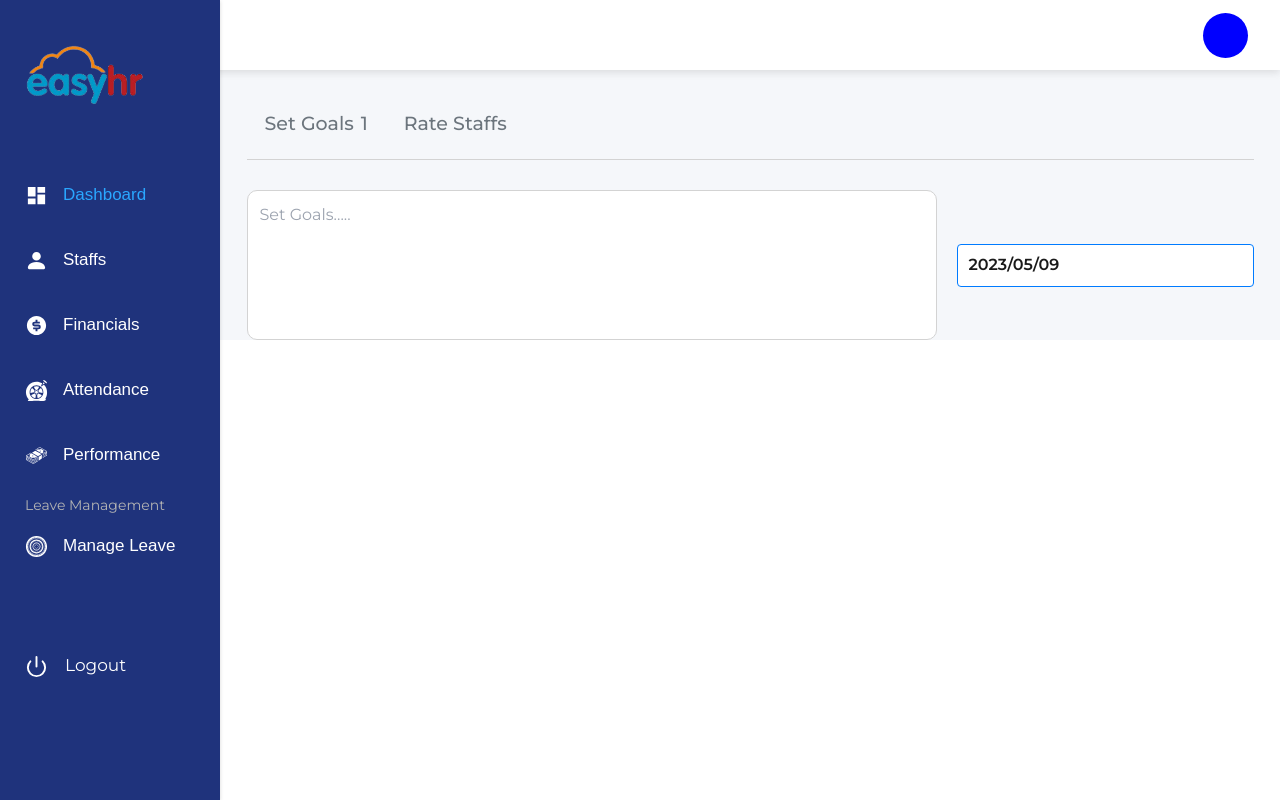
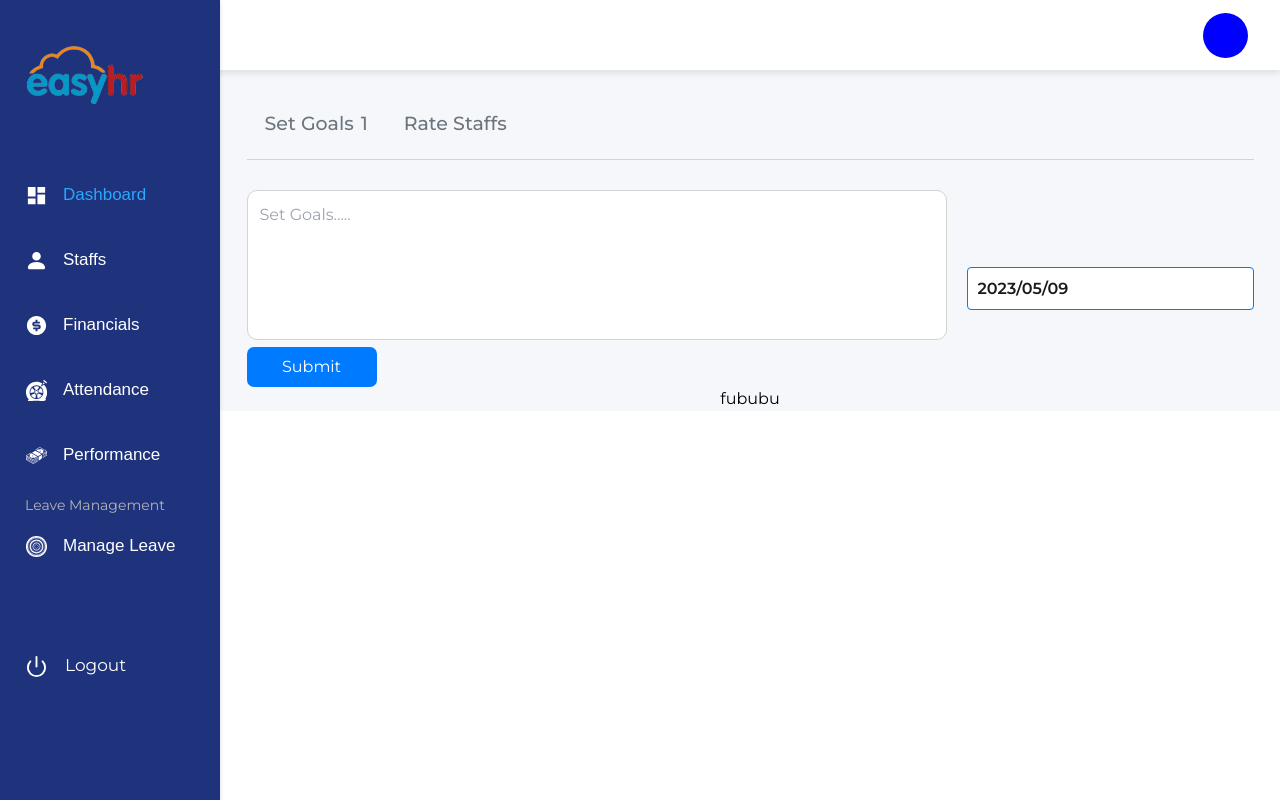
Before and after one commit to OgbuEsther/Easy_HR_FE2, a React (Create React App) app: page /dashboard/performance in a window 1280 px wide. Built offline with nearby package versions, Linux system fonts and the light colour scheme.

Commit message:
button added

```diff
--- a/src/pages/Performance/Performance.tsx
+++ b/src/pages/Performance/Performance.tsx
@@ -46,13 +46,18 @@ const Transaction = () => {
           </Top>
 
           <Textplace>
-            <Textarea placeholder="Set Goals.....">
-
-            </Textarea>
+            <Texthold>
+              <Textarea placeholder="Set Goals....." />
+              <Button>Submit</Button>
+            </Texthold>
             <Inputhold>
               <Inputdate selectedDate={selectedDate} onDateChange={handleDateChange} />
             </Inputhold>
           </Textplace>
+
+          <Goals>
+            fububu
+          </Goals>
         </Wrapper>
       </Container>
     </div>
@@ -60,6 +65,27 @@ const Transaction = () => {
 };
 
 export default Transaction;
+const Goals = styled.div`
+
+`
+const Button = styled.button`
+  width: 130px;
+  height: 40px;
+  display: flex;
+  justify-content: center;
+  align-items: center;
+  color: #fff;
+  background-color: #007bff;
+  border: none;
+  outline: none;
+  border-radius: 7px;
+  cursor: pointer;
+  margin-top: 7px;
+`
+const Texthold = styled.div`
+  display: flex;
+  flex-direction: column;
+`
 const Inputhold = styled.div`
     align-items: center;
     background-color: rgb(255, 255, 255);
```
